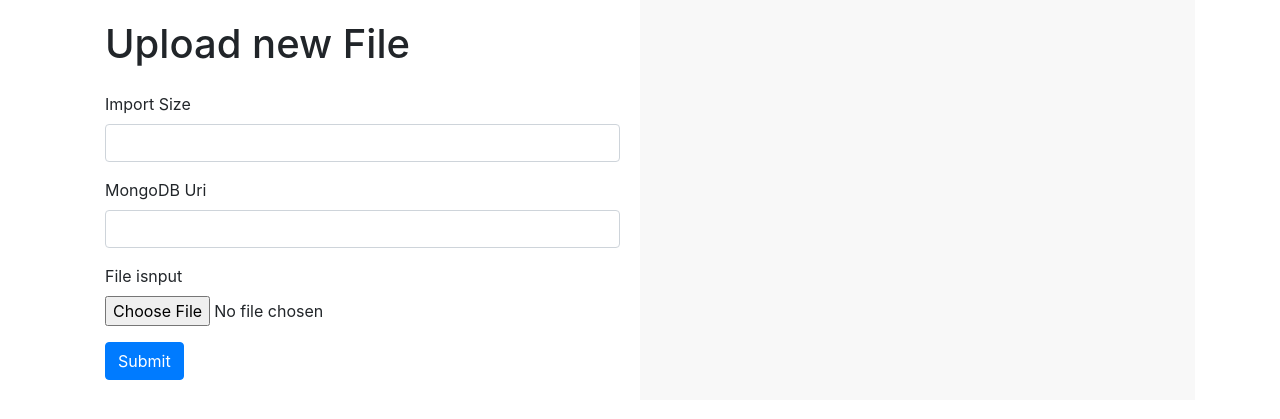
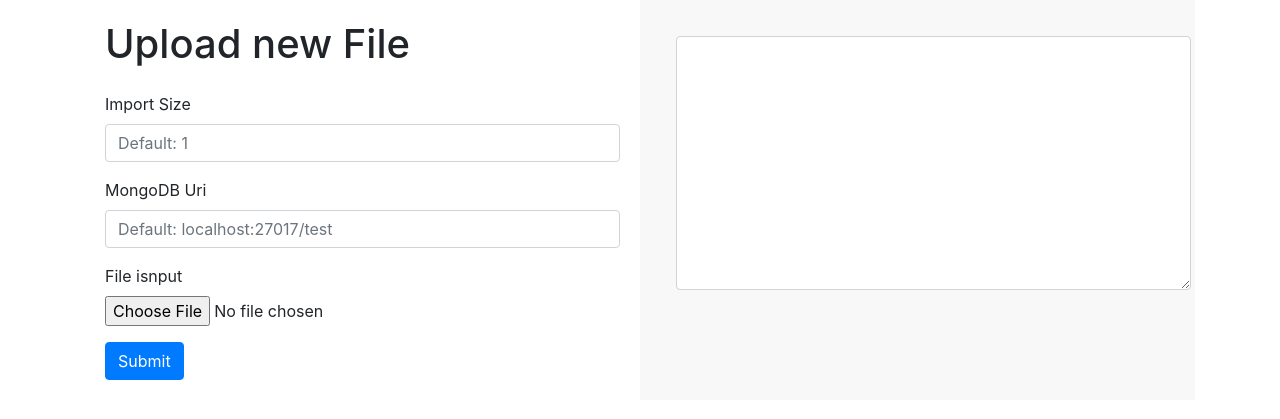
Before and after one commit to watanaberin/mongo-mockio, a Flask app: page / in a window 1280 px wide. Shown: the top 419 px of the page. Run offline with Flask 3, Linux system fonts and the light colour scheme; some libraries are stand-ins or nearby versions.

Commit message:
adjust html

```diff
--- a/mockio/templates/index.html
+++ b/mockio/templates/index.html
@@ -26,11 +26,11 @@
         <form method="post" enctype="multipart/form-data">
             <div class="form-group">
                 <label for="number">Import Size</label>
-                <input type="number" class="form-control" id="number" name="number">
+                <input type="number" class="form-control" id="number" name="number", placeholder="Default: 1">
             </div>
             <div class="form-group">
                 <label for="text">MongoDB Uri</label>
-                <input type="text" class="form-control" id="text" name="text">
+                <input type="text" class="form-control" id="text" name="text", placeholder="Default: localhost:27017/test">
             </div>
             <div class="form-group">
                 <label for="file">File isnput</label>
@@ -41,9 +41,7 @@
     </div>
 
     <div class="display-container">
-        {% if file_content %}
             <textarea class="form-control m-3" rows="10">{{ file_content }}</textarea>
-        {% endif %}
     </div>
 </div>
 </body>
```
